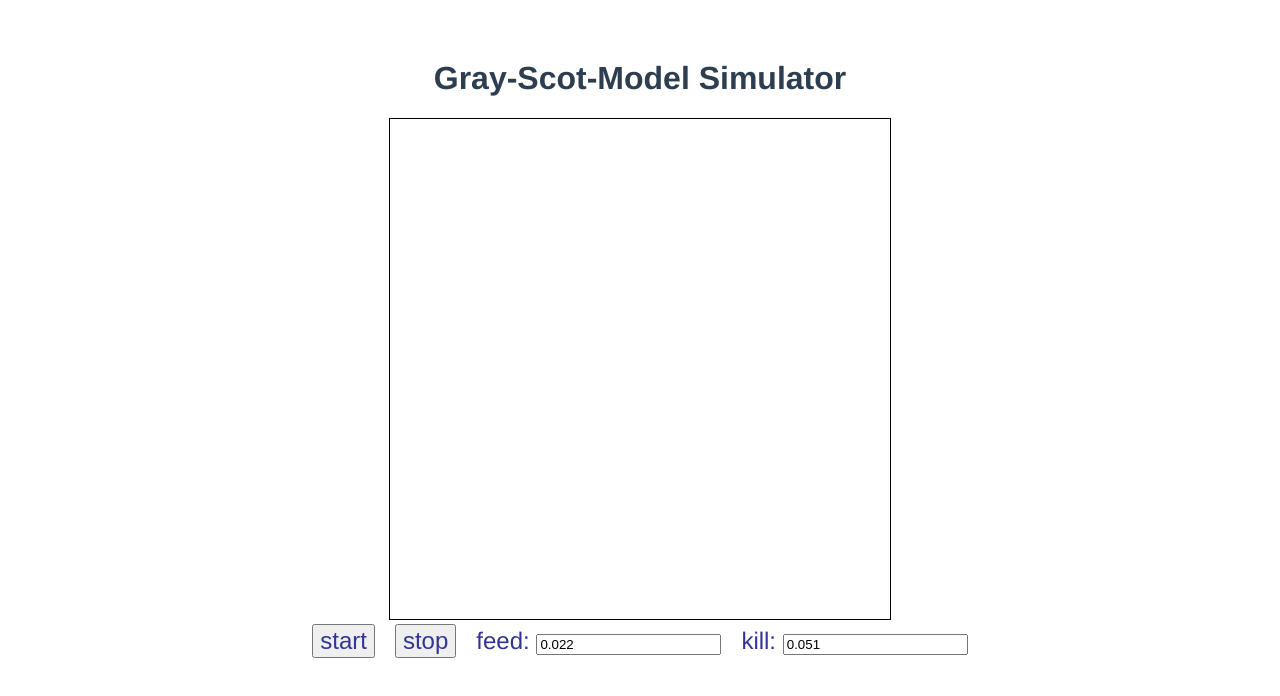
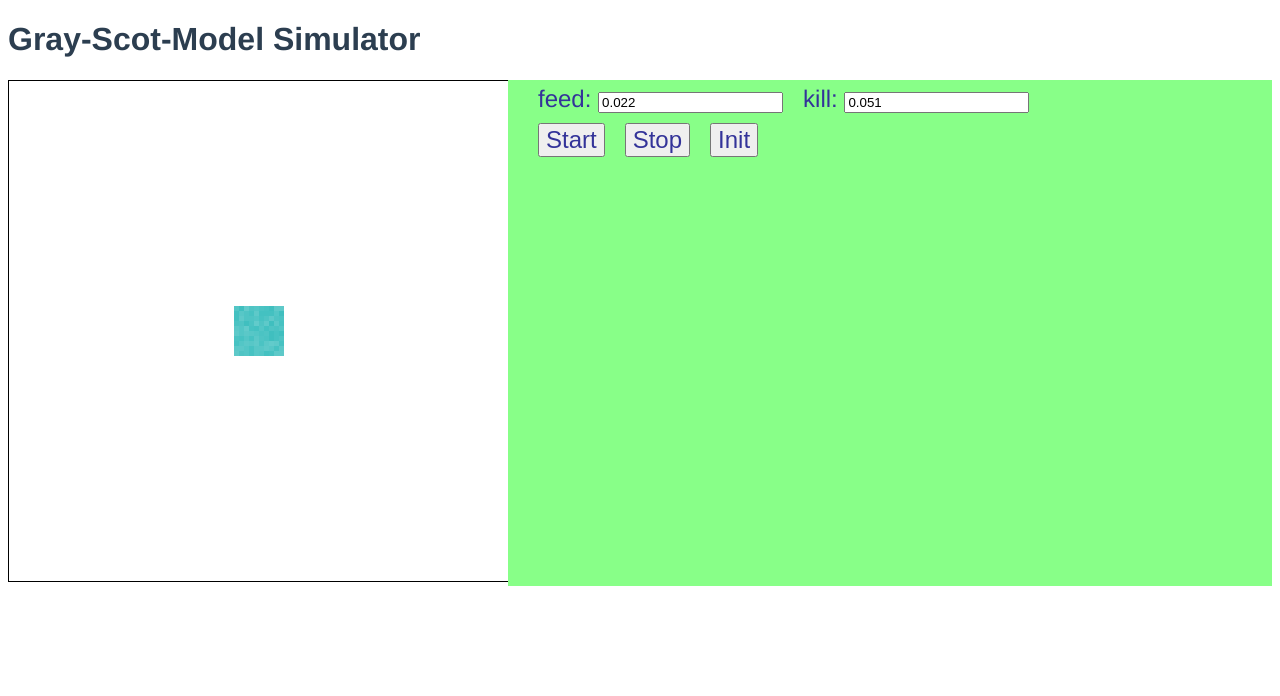
Before and after one commit to Kashiwara0205/Gray-Scott-Model-Simulator, a Vue app in the folder gray-scott-model-simulator/: page / in a window 1280 px wide. Shown: the top 696 px of the page. Built offline with nearby package versions, Linux system fonts and the light colour scheme.

Commit message:
Modify user interface
- moved operation panel to right position
- change SQUARE_SIZE 20 to 10

```diff
--- a/gray-scott-model-simulator/src/App.vue
+++ b/gray-scott-model-simulator/src/App.vue
@@ -22,8 +22,8 @@ export default class App extends Vue {}
   font-family: Avenir, Helvetica, Arial, sans-serif;
   -webkit-font-smoothing: antialiased;
   -moz-osx-font-smoothing: grayscale;
-  text-align: center;
   color: #2c3e50;
-  margin-top: 60px;
+  margin-top: 20px;
 }
+
 </style>
--- a/gray-scott-model-simulator/src/components/GrayScotModelSimulator.vue
+++ b/gray-scott-model-simulator/src/components/GrayScotModelSimulator.vue
@@ -1,27 +1,31 @@
 <template>
-  <div>
-    <canvas id="gray_scot_model_canvas" width="500" height="500" class="canvas"></canvas>
+  <div id="gray-scot-model-simulator-container">
+    <div id="output">
+      <canvas id="gray_scot_model_canvas" width="500" height="500" class="canvas"></canvas>
+    </div>
+    <br>
+    <div id="operation" style="padding-top: 5px;">
 
-    <br>
-
-    <div>
-
-      <button type="button">
-        <font size="5" color="#333399" @click="onStart(feed, kill)">start</font>
-      </button>
-
-      <button type="button" style="margin-left: 20px;">
-         <font size="5" color="#333399" @click="onStop">stop</font>
-      </button>
-
-      <font style="margin-left: 20px;" size="5" color="#333399">feed: </font>
+      <font style="margin-left: 20px; padding-top: 50px;" size="5" color="#333399">feed: </font>
       <input type="number" size="10" v-model.number="feed" maxlength="10">
-
       <font style="margin-left: 20px;" size="5" color="#333399">kill: </font>
       <input type="number" size="10" v-model.number="kill" maxlength="10">
 
+      <br>
+
+      <button style="margin-left: 20px; margin-top: 10px;" type="button">
+        <font size="5" color="#333399" @click="onStart(feed, kill)">Start</font>
+      </button>
+
+      <button style="margin-left: 20px;" type="button">
+         <font size="5" color="#333399" @click="onStop">Stop</font>
+      </button>
+
+      <button style="margin-left: 20px;" type="button">
+         <font size="5" color="#333399" @click="onInit">Init</font>
+      </button>
+
     </div>
-
   </div>
 </template>
 
@@ -30,8 +34,10 @@ import { Component, Vue } from 'vue-property-decorator';
 import { GrayScotModelFactory } from "../lib/gray-scott-model/gray-scott-model"
 
 const SPACE_GRIDSIZE = 100
-const SQUARE_SIZE = 20
-const VISUALIZATION_STEP = 10
+const SQUARE_SIZE = 10
+const VISUALIZATION_STEP = 15
+const CANVAS_WIDTH = 500
+const CANVAS_HEIGHT = 500
 
 @Component
 export default class GrayScotModelSimulator extends Vue {
@@ -43,11 +49,12 @@ export default class GrayScotModelSimulator extends Vue {
 
   private mounted(){
     this.canvas = document.getElementById('gray_scot_model_canvas')
+    this.onInit()
   }
 
   private onStart(feed: number, kill: number){
     clearInterval(this.interval);
-    this.grayScotModel = (new GrayScotModelFactory).create(feed, kill, SPACE_GRIDSIZE, SQUARE_SIZE)
+    this.grayScotModel = this.createGrayScotModel(feed, kill)
     this.onDraw(this.grayScotModel.materialU)
     this.interval = setInterval(this.onUpdate, 0.001)
   }
@@ -61,10 +68,18 @@ export default class GrayScotModelSimulator extends Vue {
     this.onDraw(this.grayScotModel.materialU)
   }
 
+  private onInit(){
+    clearInterval(this.interval);
+    this.$set(this, "feed", 0.022)
+    this.$set(this, "kill", 0.051)
+    this.grayScotModel = this.createGrayScotModel(0.022, 0.051)
+    this.onDraw(this.grayScotModel.materialU)
+  }
+
   private onDraw(materialU){
     const ctx = this.canvas.getContext('2d')
-    const cellWidth = Math.floor(this.canvas.width / SPACE_GRIDSIZE)
-    const cellHeight = Math.floor(this.canvas.height / SPACE_GRIDSIZE)
+    const cellWidth = Math.floor(CANVAS_WIDTH / SPACE_GRIDSIZE)
+    const cellHeight = Math.floor(CANVAS_HEIGHT / SPACE_GRIDSIZE)
 
     for(let i = 0; i < SPACE_GRIDSIZE; i++){
       for(let j = 0; j < SPACE_GRIDSIZE; j++){
@@ -86,6 +101,10 @@ export default class GrayScotModelSimulator extends Vue {
       }
     }
   }
+
+  private createGrayScotModel(feed: number, kill: number){
+    return (new GrayScotModelFactory).create(feed, kill, SPACE_GRIDSIZE, SQUARE_SIZE)
+  }
 }
 </script>
 
@@ -94,4 +113,22 @@ export default class GrayScotModelSimulator extends Vue {
 .canvas {
   border: 1px solid #000;
 }
+
+#gray-scot-model-simulator-container {
+  display: grid;
+  grid-template-rows: 500px 1fr;
+  grid-template-columns: 500px 1fr;
+}
+
+#output{
+  grid-row: 1 / 3;
+  grid-column: 1 / 2;
+}
+
+#operation{
+  grid-row: 1 / 3;
+  grid-column: 2 / 4;
+  background: #8f8;
+  padding-left: 10px;
+}
 </style>
```
